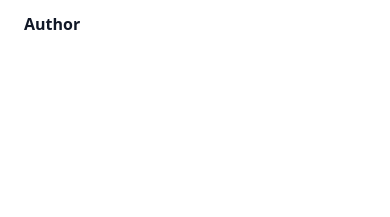
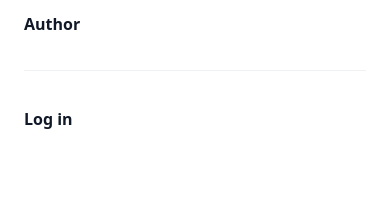
Before and after one commit to mac-long/recipes_old, a Next.js app: page / in a window 390 px wide. Both pictures are taken after a click on the button "Open main menu". Shown: the part 126-343 px from the top of the page. Built offline with nearby package versions, Linux system fonts and the light colour scheme.

Commit message:
fix: readded log in button

```diff
--- a/src/components/layout/header.tsx
+++ b/src/components/layout/header.tsx
@@ -15,7 +15,7 @@
     <header className="absolute inset-x-0 top-0 z-50">
       <nav className="flex items-center justify-between p-6 lg:px-8">
         <div className="flex lg:flex-1">
-          <a href="#">
+          <a href="/">
             <h1 className="text-xl m-0 font-bold text-gray-900">SSR</h1>
           </a>
         </div>
@@ -78,6 +78,14 @@
                   </a>
                 ))}
               </div>
+              <div className="py-6">
+                <a
+                  href="/login"
+                  className="-mx-3 block rounded-lg px-3 py-2.5 text-base font-semibold leading-7 text-gray-900 hover:bg-gray-50"
+                >
+                  Log in
+                </a>
+              </div>
             </div>
           </div>
         </Dialog.Panel>
```
